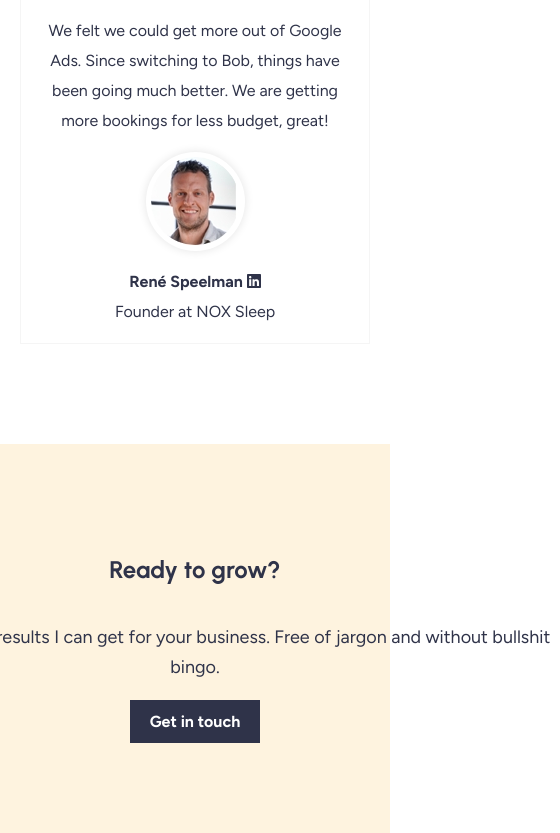
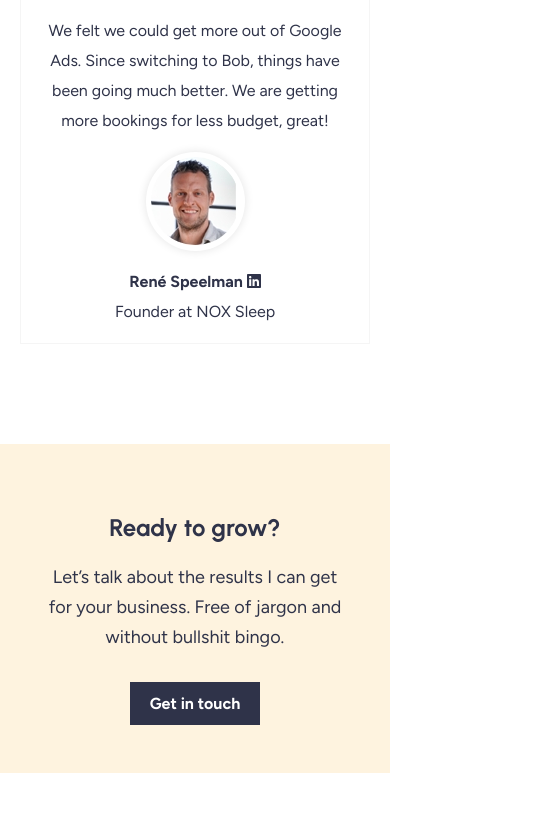
Before and after one commit to alexneumayr/react-landing-page-clone, a JavaScript app: page / in a window 390 px wide. Shown: the part 7753-8586 px from the top of the page, 560 px wide, since content can reach past the window. After the commit the page ends 8526 px from the top, so only its background shows below. Built offline with nearby package versions, Linux system fonts and the light colour scheme; the HTML template or start-up script is replaced by a standard one.

Commit message:
Add mobile ReadyToGrow

```diff
--- a/src/ReadyToGrow/ReadyToGrow.module.css
+++ b/src/ReadyToGrow/ReadyToGrow.module.css
@@ -5,9 +5,16 @@
   flex-direction: column;
   justify-content: center;
   align-items: center;
+  @media (max-width: 765px) {
+    height: 329px;
+  }
 }
 
 .growParagraph {
   width: 730px;
   text-align: center;
+  @media (max-width: 765px) {
+    width: initial;
+    margin: 0 40px 30px;
+  }
 }
```
